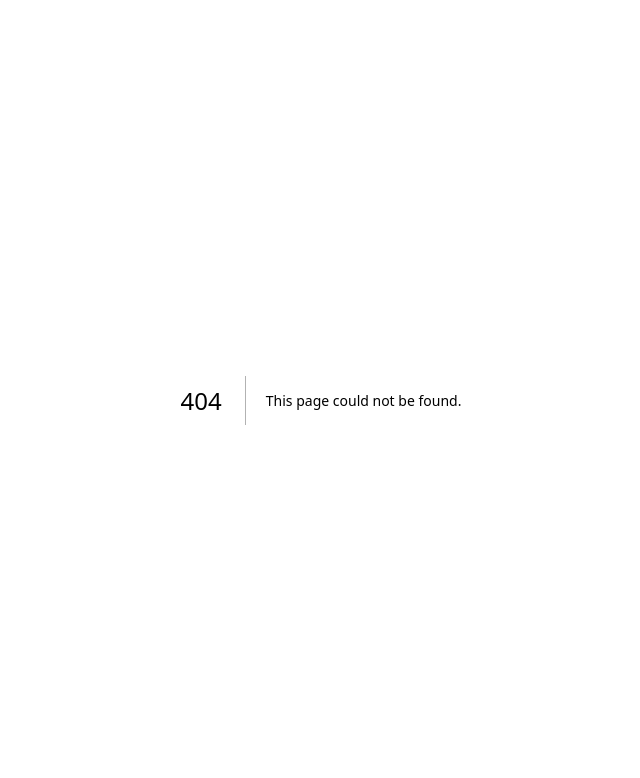
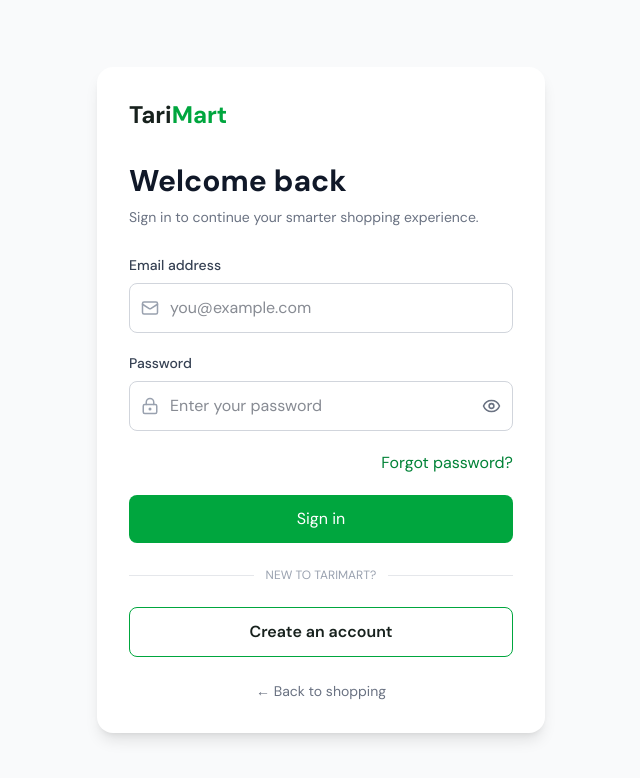
Before and after one commit to tari007/tarimart-ai, a Next.js app: page /login in a window 1280 px wide. Before the commit this address had no page. Shown: the top 778 px of the page, without its empty margins (319-959 px from the left). Built offline with nearby package versions, Linux system fonts and the light colour scheme; no server answers.

Commit message:
Add login page with authentication features
Implement login page with email and password authentication, including error handling and password reset functionality.

```diff
--- /dev/null
+++ b/src/app/login/page.tsx
@@ -0,0 +1,240 @@
+
+"use client";
+
+import { FormEvent, useState } from "react";
+import Link from "next/link";
+import { useRouter } from "next/navigation";
+import { Eye, EyeOff, LockKeyhole, Mail } from "lucide-react";
+import { supabase } from "../../lib/supabase";
+
+export default function LoginPage() {
+  const router = useRouter();
+
+  const [email, setEmail] = useState("");
+  const [password, setPassword] = useState("");
+  const [showPassword, setShowPassword] = useState(false);
+  const [loading, setLoading] = useState(false);
+  const [error, setError] = useState("");
+  const [success, setSuccess] = useState("");
+
+  const handleLogin = async (event: FormEvent<HTMLFormElement>) => {
+    event.preventDefault();
+
+    setError("");
+    setSuccess("");
+    setLoading(true);
+
+    try {
+      const { error: loginError } =
+        await supabase.auth.signInWithPassword({
+          email: email.trim(),
+          password,
+        });
+
+      if (loginError) {
+        throw loginError;
+      }
+
+      setSuccess("Login successful. Redirecting...");
+
+      router.push("/account");
+      router.refresh();
+    } catch (err: unknown) {
+      setError(
+        err instanceof Error
+          ? err.message
+          : "Unable to sign in. Please try again."
+      );
+    } finally {
+      setLoading(false);
+    }
+  };
+
+  const handleForgotPassword = async () => {
+    setError("");
+    setSuccess("");
+
+    if (!email.trim()) {
+      setError("Enter your email address first.");
+      return;
+    }
+
+    setLoading(true);
+
+    try {
+      const { error: resetError } =
+        await supabase.auth.resetPasswordForEmail(
+          email.trim(),
+          {
+            redirectTo: `${window.location.origin}/reset-password`,
+          }
+        );
+
+      if (resetError) {
+        throw resetError;
+      }
+
+      setSuccess(
+        "If an account exists for this email, a password reset link will be sent."
+      );
+    } catch (err: unknown) {
+      setError(
+        err instanceof Error
+          ? err.message
+          : "Unable to request a password reset."
+      );
+    } finally {
+      setLoading(false);
+    }
+  };
+
+  return (
+    <main className="flex min-h-screen items-center justify-center bg-gray-50 px-4 py-12">
+      <div className="w-full max-w-md rounded-2xl bg-white p-6 shadow-lg sm:p-8">
+
+        <Link
+          href="/"
+          className="mb-8 inline-block text-2xl font-bold text-gray-900"
+        >
+          Tari<span className="text-green-600">Mart</span>
+        </Link>
+
+        <h1 className="mb-2 text-3xl font-bold text-gray-900">
+          Welcome back
+        </h1>
+
+        <p className="mb-7 text-sm text-gray-500">
+          Sign in to continue your smarter shopping experience.
+        </p>
+
+        <form onSubmit={handleLogin} className="space-y-5">
+
+          <div>
+            <label
+              htmlFor="email"
+              className="mb-2 block text-sm font-medium text-gray-700"
+            >
+              Email address
+            </label>
+
+            <div className="relative">
+              <Mail
+                size={18}
+                className="absolute left-3 top-1/2 -translate-y-1/2 text-gray-400"
+              />
+
+              <input
+                id="email"
+                type="email"
+                required
+                autoComplete="email"
+                value={email}
+                onChange={(event) => setEmail(event.target.value)}
+                placeholder="you@example.com"
+                className="w-full rounded-lg border border-gray-300 py-3 pl-10 pr-4 text-gray-900 outline-none focus:border-green-600"
+              />
+            </div>
+          </div>
+
+          <div>
+            <label
+              htmlFor="password"
+              className="mb-2 block text-sm font-medium text-gray-700"
+            >
+              Password
+            </label>
+
+            <div className="relative">
+              <LockKeyhole
+                size={18}
+                className="absolute left-3 top-1/2 -translate-y-1/2 text-gray-400"
+              />
+
+              <input
+                id="password"
+                type={showPassword ? "text" : "password"}
+                required
+                autoComplete="current-password"
+                value={password}
+                onChange={(event) => setPassword(event.target.value)}
+                placeholder="Enter your password"
+                className="w-full rounded-lg border border-gray-300 py-3 pl-10 pr-12 text-gray-900 outline-none focus:border-green-600"
+              />
+
+              <button
+                type="button"
+                onClick={() => setShowPassword(!showPassword)}
+                className="absolute right-3 top-1/2 -translate-y-1/2 text-gray-500"
+                aria-label={showPassword ? "Hide password" : "Show password"}
+              >
+                {showPassword ? (
+                  <EyeOff size={19} />
+                ) : (
+                  <Eye size={19} />
+                )}
+              </button>
+            </div>
+          </div>
+
+          <div className="flex justify-end">
+            <button
+              type="button"
+              onClick={handleForgotPassword}
+              disabled={loading}
+              className="text-sm font-medium text-green-700 hover:underline disabled:opacity-50"
+            >
+              Forgot password?
+            </button>
+          </div>
+
+          {error && (
+            <div
+              role="alert"
+              className="rounded-lg bg-red-50 p-3 text-sm text-red-700"
+            >
+              {error}
+            </div>
+          )}
+
+          {success && (
+            <div
+              role="status"
+              className="rounded-lg bg-green-50 p-3 text-sm text-green-700"
+            >
+              {success}
+            </div>
+          )}
+
+          <button
+            type="submit"
+            disabled={loading}
+            className="w-full rounded-lg bg-green-600 px-4 py-3 font-semibold text-white transition hover:bg-green-700 disabled:cursor-not-allowed disabled:opacity-60"
+          >
+            {loading ? "Signing in..." : "Sign in"}
+          </button>
+
+        </form>
+
+        <div className="my-6 flex items-center gap-3">
+          <div className="h-px flex-1 bg-gray-200" />
+          <span className="text-xs text-gray-400">NEW TO TARIMART?</span>
+          <div className="h-px flex-1 bg-gray-200" />
+        </div>
+
+        <Link
+          href="/register"
+          className="block w-full rounded-lg border border-green-600 px-4 py-3 text-center font-semibold text-green-700 transition hover:bg-green-50"
+        >
+          Create an account
+        </Link>
+
+        <p className="mt-6 text-center text-sm text-gray-500">
+          <Link href="/" className="hover:text-green-700">
+            ← Back to shopping
+          </Link>
+        </p>
+
+      </div>
+    </main>
+  );
+}
```
